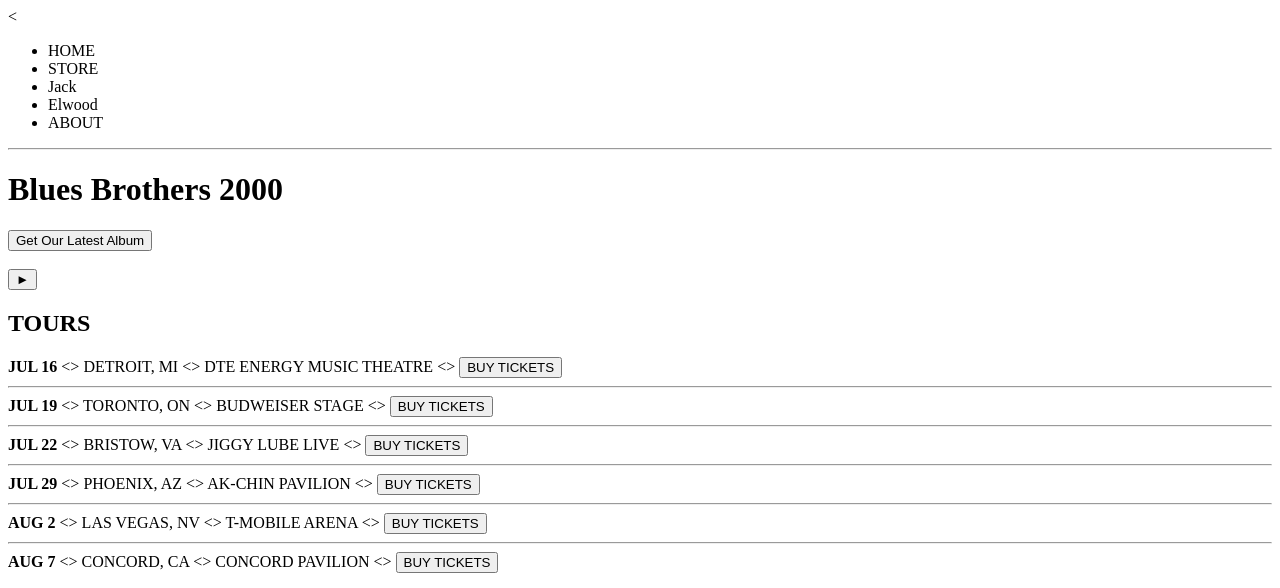
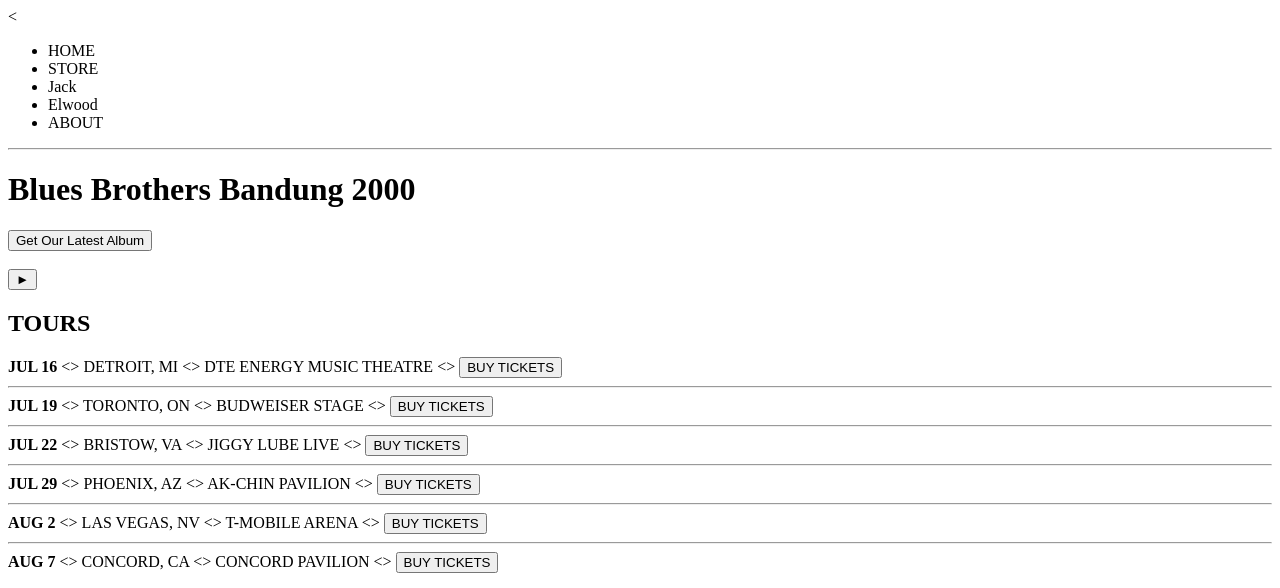
Before and after one commit to kangmaman/pwa, a plain HTML site: page 02/index.html in a window 1280 px wide. Shown: the top 588 px of the page. Drawn offline with Linux system fonts and the light colour scheme.

```diff
--- a/02/index.html
+++ b/02/index.html
@@ -17,7 +17,7 @@
             </ul>
         </nav>
         <hr>
-        <h1>Blues Brothers 2000</h1>
+        <h1>Blues Brothers Bandung 2000</h1>
         <button type="button">Get Our Latest Album</button>
         <br>
         <br>
```
Also changed, not shown: 1 other file.
